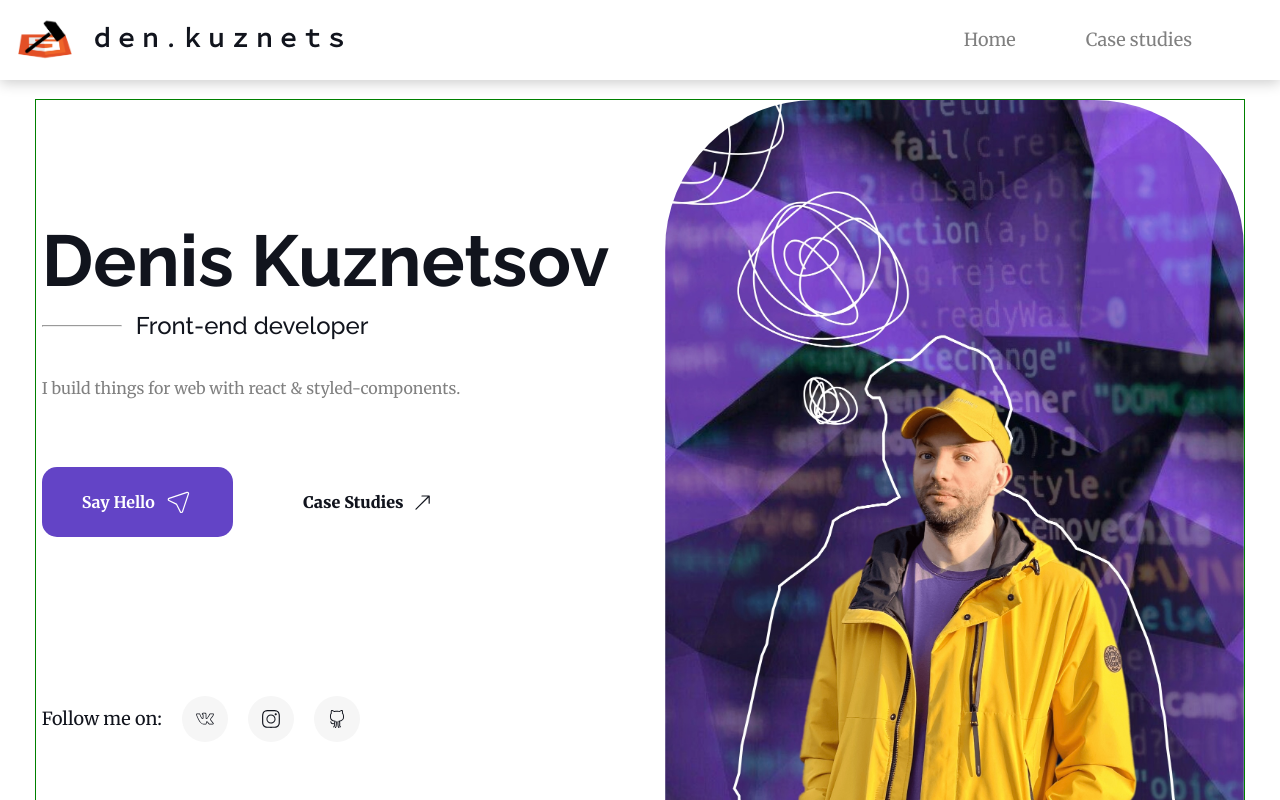
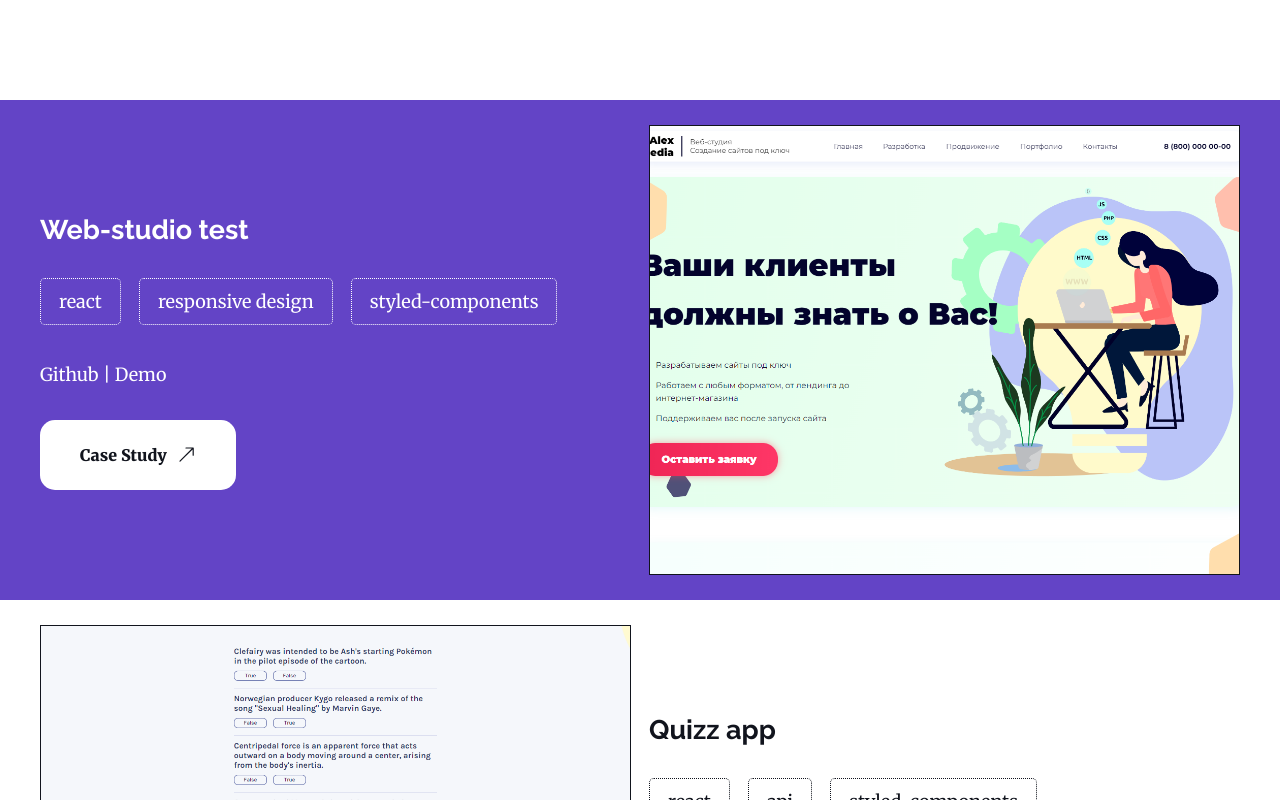
Before and after one commit to DenKuznets/portfolio, a React (Vite) app: page /#/ in a window 1280 px wide. Shown: the top 800 px of the page. Built offline with nearby package versions, Linux system fonts and the light colour scheme.

Commit message:
work bg refactoring started

```diff
--- a/src/components/Work.jsx
+++ b/src/components/Work.jsx
@@ -1,10 +1,11 @@
 import styled from "styled-components";
 import Button from "./Button";
 import { useContext } from "react";
-import { LanguageContext } from "../App";
 import { colors, screen } from "../../utils";
 import { useRef } from "react";
 import WorkStyled from "./styled/Work.styled";
+import { LanguageContext } from "../pages/styled/MainPage";
+import useMediaQuery from "../hooks/useMediaQuery";
 
 const Work = (props) => {
     const overlayRef = useRef("");
@@ -14,6 +15,9 @@ const Work = (props) => {
     const techList = textWork.tech.map((obj, index) => (
         <li key={index}>{obj}</li>
     ));
+    const desktop = useMediaQuery("(min-width: 768px)");
+    let caseNumberTimeout;
+
     let bg = "";
     switch (props.index) {
         case 0:
@@ -30,19 +34,34 @@ const Work = (props) => {
     }
 
     function handleMouseEnter(e) {
-    overlayRef.current.style.width = imageRef.current.clientWidth + 2 + "px";
+        overlayRef.current.style.width =
+            imageRef.current.clientWidth + 2 + "px";
+        //показать номер карточки после появления оверлея
+        caseNumberTimeout = setTimeout(() => {
+            e.target
+                .closest(".work__img")
+                .querySelector(".work__img-case-number").style.maxHeight =
+                "300px";
+        }, 300);
     }
 
     function handleMouseLeave(e) {
         overlayRef.current.style.width = "0";
+        // отменить появление номера карточки если мышь убрана слишком быстро
+        clearTimeout(caseNumberTimeout);
+        e.target
+            .closest(".work__img")
+            .querySelector(".work__img-case-number").style.maxHeight = "0px";
     }
 
+    function workText() {
         return (
-    <WorkStyled className="work" bg={bg}>
             <div
-        className={`work-text ${props.index % 2 !== 0 && "translate-right"}`}
+                className={`work__text ${
+                    props.index % 2 !== 0 ? "work__right" : ""
+                }`}
             >
-        <div className="work-text__content">
+                <div className="work__text-content">
                     <h2>{textWork.name}</h2>
                     <ul>{techList}</ul>
                     <a href={textWork.github}>Github</a> |{" "}
@@ -50,21 +69,56 @@ const Work = (props) => {
                     <Button>{textGlobal.work.showmore}</Button>
                 </div>
             </div>
-      <div className={`work-img ${props.index % 2 !== 0 && "translate-left"}`}>
+        );
+    }
+
+    function workImg() {
+        return (
+            <div
+                className={`work__img ${
+                    props.index % 2 !== 0 ? "work__left" : ""
+                }`}
+            >
                 <div
                     onMouseEnter={(e) => handleMouseEnter(e)}
                     onMouseLeave={(e) => handleMouseLeave(e)}
-          className="work-img__content"
+                    className="work__img-content"
                 >
                     {/* оверлей нечетной карточки появляется справа налево */}
                     <div
-            style={props.index % 2 !== 0 ? { right: 0 } : { left: 0 }}
+                        style={
+                            props.index % 2 !== 0 ? { right: 0 } : { left: 0 }
+                        }
                         ref={overlayRef}
-            className="overlay"
+                        className="work__img-overlay"
                     ></div>
-          <img ref={imageRef} src={`./images/${textWork.img}`} alt="" />
-          <div className="case-number">{ "0" + (props.index + 1) }</div>
+                    <img
+                        ref={imageRef}
+                        src={`./images/${textWork.img}`}
+                        alt=""
+                    />
+                    <div className="work__img-case-number">
+                        {"0" + (props.index + 1)}
                     </div>
+                </div>
+            </div>
+        );
+    }
+
+    return (
+        <WorkStyled bg={bg}>
+            <div className="work container">
+                {props.index % 2 !== 0 && desktop ? (
+                    <>
+                        {workImg()}
+                        {workText()}
+                    </>
+                ) : (
+                    <>
+                        {workText()}
+                        {workImg()}
+                    </>
+                )}
             </div>
         </WorkStyled>
     );
--- a/src/components/styled/Hero.styled.js
+++ b/src/components/styled/Hero.styled.js
@@ -7,11 +7,12 @@ const heroTextContentCenterAll = "536px";
 
 const HeroStyled = styled.div`
     .hero {
-        outline: 1px solid green;
+        /* outline: 1px solid green; */
         display: grid;
         grid-template-columns: 1fr 1fr;
         gap: 50px;
         margin: 0 auto;
+        max-width: 1800px;
 
         @media only screen and (max-width: ${heroImageNone}) {
             grid-template-columns: 1fr;
--- a/src/components/styled/Work.styled.js
+++ b/src/components/styled/Work.styled.js
@@ -26,31 +26,32 @@ const gradientColor = (color) => {
 
 const WorkStyled = styled.div`
     position: relative;
+    padding: 0 1em;
+    background-color: ${({ bg }) => bg};
+    .work {
+        /* outline: 1px solid black; */
+        max-width: 1200px;
         min-height: 500px;
-  overflow: hidden;
+        width: 100%;
         display: flex;
         align-items: center;
         justify-content: center;
-  background-color: ${({ bg }) => bg};
         gap: 1em;
-  padding-top: 2em;
-  padding-bottom: 2em;
+        margin: 0 auto;
 
-  @media (max-width: ${screen.px768}) {
+        @media (max-width: ${screen.tablet}) {
             flex-direction: column;
             align-items: flex-start;
             padding-top: 2em;
             padding-bottom: 2em;
             gap: 2em;
         }
-
-  .work-text {
+        &__text {
             color: ${({ bg }) => textAndBorderColor(bg)};
             flex: 1;
             display: flex;
             flex-direction: column;
-    align-items: flex-end;
-    @media (max-width: ${screen.px768}) {
+            @media (max-width: ${screen.tablet}) {
                 align-items: flex-start;
             }
 
@@ -79,13 +80,11 @@ const WorkStyled = styled.div`
                 margin-top: 2em;
             }
         }
-
-  .work-img {
+        &__img {
             flex: 1;
             height: 450px;
-  }
 
-  .work-img__content {
+            &-content {
                 position: relative;
                 overflow: hidden;
                 width: 100%;
@@ -96,14 +95,13 @@ const WorkStyled = styled.div`
                     width: 100%;
                     height: 450px;
                     object-fit: cover;
-      @media (max-width: ${screen.px768}) {
+                    @media (max-width: ${screen.tablet}) {
                         max-width: unset;
                         height: auto;
                     }
                 }
             }
-
-  .overlay {
+            &-overlay {
                 z-index: 1;
                 width: 0;
                 height: 100%;
@@ -114,58 +112,21 @@ const WorkStyled = styled.div`
                 background: ${({ bg }) => gradientColor(bg)};
             }
 
-  /* left-right swap positions */
-  .translate-right {
-    transform: translate(50%);
+            &-case-number {
                 position: absolute;
-    width: 45%;
-    margin-left: 4em;
-    align-items: flex-start;
-
-    @media (max-width: ${screen.px768}) {
-      margin-left: 0;
-      display: flex;
-      flex-direction: column;
-      align-items: flex-end;
-      transform: none;
-      position: relative;
-      width: 100%;
-      text-align: end;
-      .work-text__content {
-        button {
-          margin-left: auto;
-        }
-        ul {
-          justify-content: flex-end;
-        }
-        li {
-          margin-right: 0;
-          margin-left: 1em;
-        }
-      }
-    }
-  }
-
-  .translate-left {
-    position: absolute;
-    width: 45%;
-    transform: translate(-55%);
-    @media (max-width: ${screen.px768}) {
-      transform: none;
-      position: relative;
-      width: 100%;
-    }
-  }
-
-  .case-number {
-    position: absolute;
+                min-height: 0;
+                max-height: 0;
+                overflow: hidden;
                 top: 0;
+                left: 20px;
                 z-index: 5;
                 color: white;
                 font-size: 3rem;
                 font-family: "Raleway", sans-serif;
+                transition: all 0.3s ease;
+            }
+        }
     }
 `;
 
-
 export default WorkStyled;
--- a/src/globalStyles.js
+++ b/src/globalStyles.js
@@ -92,7 +92,7 @@ body *::first-letter{
 }
 
 main {
-  padding: 0 1em;
+  ${"" /* padding: 0 1em; */}
 }
 
 h1,h2,h3,h4,h5,h6 {
@@ -156,11 +156,11 @@ ul {
 section {
     padding: 0 1em;
   	width: 100%;
-  ${"" /* outline: 1px solid green; */}
-  ${"" /* margin: 0 auto; */}
+ 	${"" /* outline: 1px solid green; */}
+  	${"" /* margin: 0 auto; */}
 }
 .container {
-    max-width: 1800px;
+    ${'' /* max-width: 1800px; */}
     ${"" /* margin: 0 20px; */}
 }
 
--- /dev/null
+++ b/src/hooks/useMediaQuery.js
@@ -0,0 +1,19 @@
+import { useState, useEffect } from "react";
+
+const useMediaQuery = (query) => {
+    const [matches, setMatches] = useState(false);
+
+    useEffect(() => {
+        const media = window.matchMedia(query);
+        if (media.matches !== matches) {
+            setMatches(media.matches);
+        }
+        const listener = () => setMatches(media.matches);
+        window.addEventListener("resize", listener);
+        return () => window.removeEventListener("resize", listener);
+    }, [matches, query]);
+
+    return matches;
+};
+
+export default useMediaQuery;
--- a/src/pages/styled/MainPage.jsx
+++ b/src/pages/styled/MainPage.jsx
@@ -2,6 +2,7 @@ import React, { useState, createContext } from "react";
 import GlobalStyle from "../../globalStyles";
 import { ThemeProvider } from "styled-components";
 import Hero from "../../components/Hero";
+import Work from "../../components/Work";
 import Header from "../../components/Header";
 import { localization, themeLight } from "../../../utils";
 export const LanguageContext = createContext(localization.ru);
@@ -16,16 +17,16 @@ const MainPage = () => {
             <ThemeProvider theme={themeLight}>
             <GlobalStyle />
                 <LanguageContext.Provider value={appText}>
-                    <Header />
+                    {/* <Header /> */}
                     <main>
                         <section id="hero">
-                            <Hero />
+                            {/* <Hero /> */}
                         </section>
-                        {/* <section id="work">
+                        <section style={{ padding: 0 }} id="work">
               <Work index={0} />
               <Work index={1} />
               <Work index={2} />
-            </section> */}
+            </section>
                     </main>
                 </LanguageContext.Provider>
             </ThemeProvider>
--- a/utils.js
+++ b/utils.js
@@ -63,10 +63,10 @@ export const colors = {
 
 export const themeLight = {
     global: {
-        pTextColor: 'grey',
-        aTextColor: 'grey',
+        pTextColor: "grey",
+        aTextColor: "grey",
         aHoverTextColor: colors.almostBlack,
-        socialIconContainerBG: '#f6f6f6',
+        socialIconContainerBG: "#f6f6f6",
         socialIconContainerColor: colors.almostBlack,
     },
     header: {
@@ -77,6 +77,10 @@ export const themeLight = {
     },
     hero: {
         socialsTextColor: colors.almostBlack,
+    },
+
+    work: {
+        defaultBG: colors.white,
     }
 };
 
```
Also changed, not shown: 1 other file (tests, documents, lock files or other folders). Lines whose indentation alone changed are shown as unchanged.
